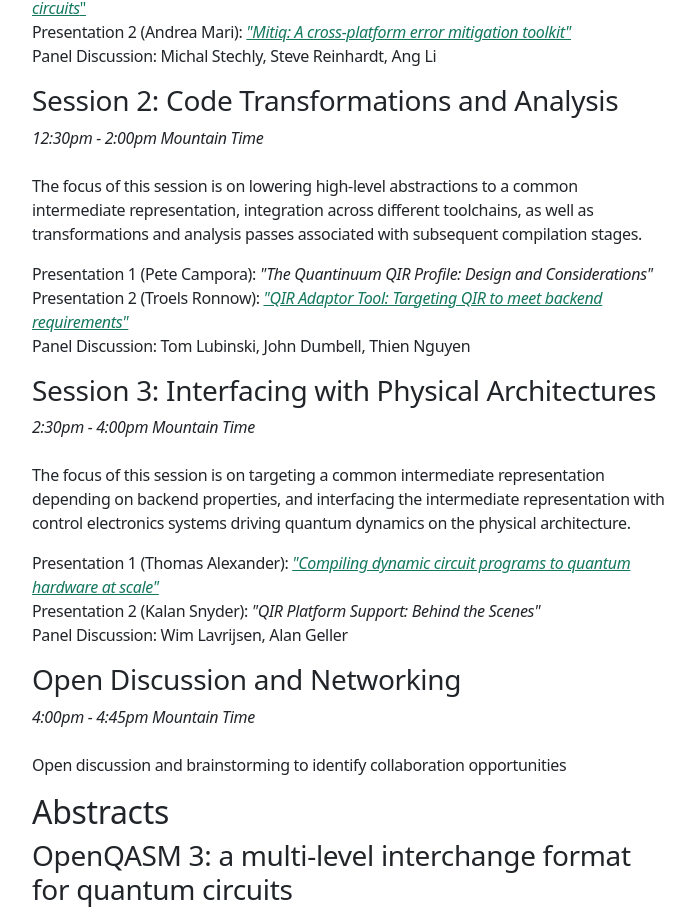
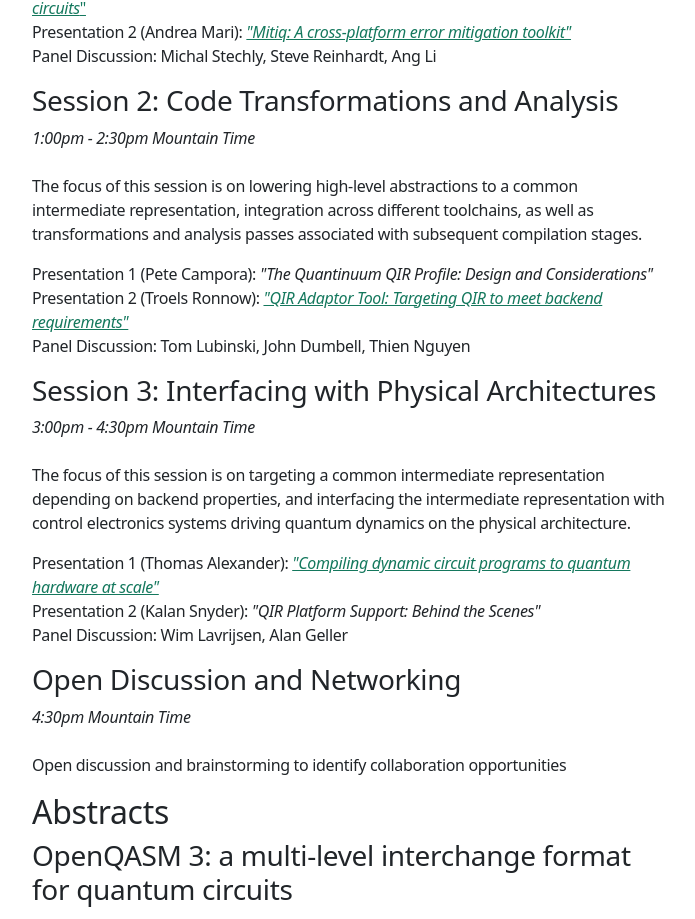
Before and after one commit to qir-alliance/qir-alliance.github.io, an Eleventy site: page src/posts/QCE22_workshop.md in a window 1280 px wide. Shown: the part 1535-2454 px from the top of the page, without its empty margins (50-745 px from the left). Built offline with nearby package versions, Linux system fonts and the light colour scheme; Eleventy itself is replaced by a stand-in of ours; files that its build step writes are made by us from their sources.

Commit message:
updated schedule

```diff
--- a/src/posts/QCE22_workshop.md
+++ b/src/posts/QCE22_workshop.md
@@ -36,7 +36,7 @@
 
 ### Session 2: Code Transformations and Analysis
 
-*12:30pm - 2:00pm Mountain Time* <br/>
+*1:00pm - 2:30pm Mountain Time* <br/>
 The focus of this session is on lowering high-level abstractions to a common intermediate representation, integration across different toolchains, as well as transformations and analysis passes associated with subsequent compilation stages.
 
 Presentation 1 (Pete Campora): *"The Quantinuum QIR Profile: Design and Considerations"*
@@ -45,7 +45,7 @@
 
 ### Session 3: Interfacing with Physical Architectures
 
-*2:30pm - 4:00pm Mountain Time* <br/>
+*3:00pm - 4:30pm Mountain Time* <br/>
 The focus of this session is on targeting a common intermediate representation depending on backend properties, and interfacing the intermediate representation with control electronics systems driving quantum dynamics on the physical architecture.
 
 Presentation 1 (Thomas Alexander): [*"Compiling dynamic circuit programs to quantum hardware at scale"*](#compiling-dynamic-circuit-programs-to-quantum-hardware-at-scale)
@@ -54,7 +54,7 @@
 
 ### Open Discussion and Networking
 
-*4:00pm - 4:45pm Mountain Time* <br/>
+*4:30pm Mountain Time* <br/>
 Open discussion and brainstorming to identify collaboration opportunities
 
 ## Abstracts
```
